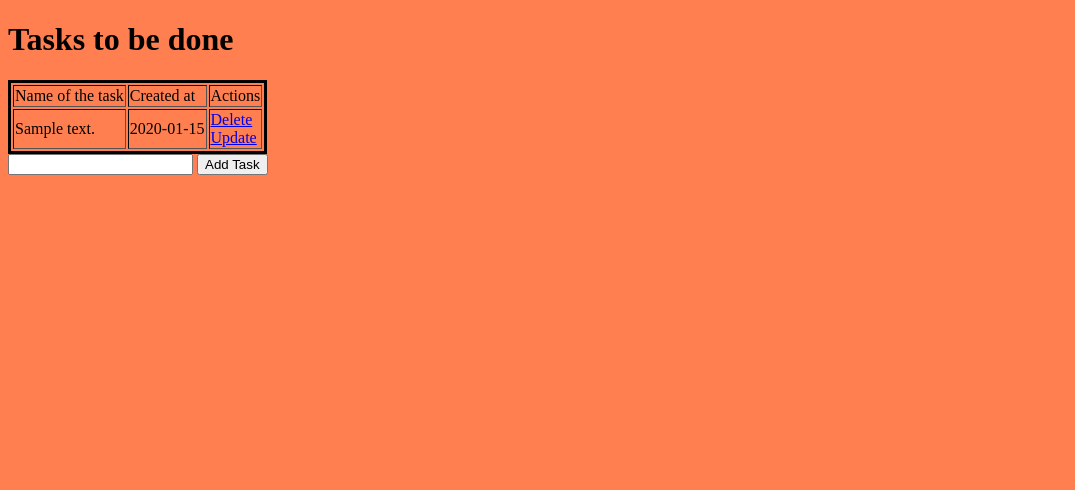
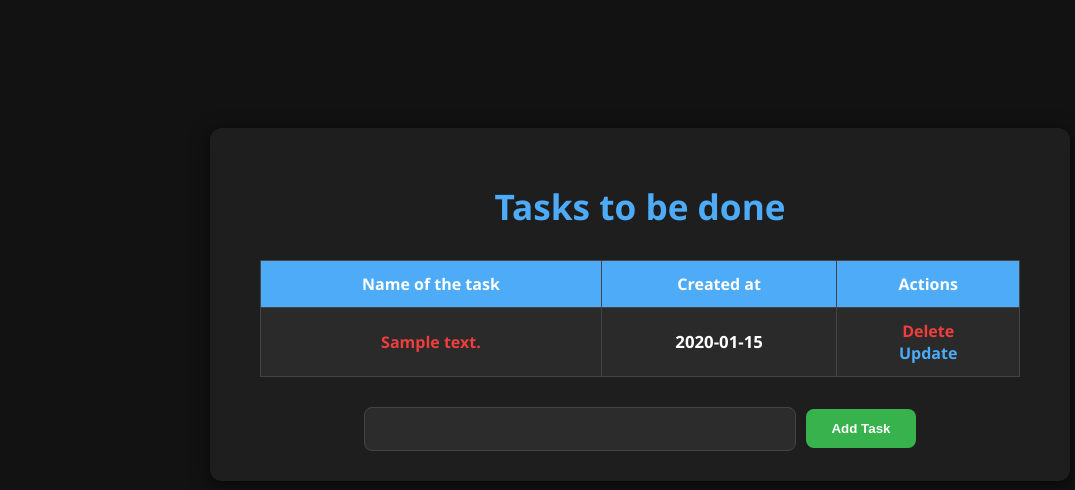
Before and after one commit to Vamsi822447/To-do-list, a Flask app: page / in a window 1280 px wide. Shown: the top 490 px of the page, without its empty margins (0-1075 px from the left). Run offline with Flask 3, Linux system fonts and the light colour scheme; tables that the repository leaves empty hold one stand-in row (values such as "Sample post").

Commit message:
Added scss and css file and styled the project

```diff
--- a/app.py
+++ b/app.py
@@ -14,8 +14,7 @@ class MyTask(db.Model):
 
     def __repr__(self) -> str:
         return f"Task{self.id}"
-
-@app.route('/',methods=['POST','GET'])
+@app.route('/',methods=['GET','POST'])
 def index():
     if request.method == 'POST':
         content = request.form['content']
@@ -23,13 +22,14 @@ def index():
         try:
             db.session.add(new_task)
             db.session.commit()
-            return redirect("/")
+            return redirect('/')
         except Exception as e:
             print(f"ERROR:{e}")
             return f"ERROR:{e}"
     else:
         tasks = MyTask.query.order_by(MyTask.created).all()
-    return render_template('index.html',tasks=tasks)
+        return render_template('index.html',tasks = tasks)
+
 
 @app.route('/delete/<int:id>')
 def delete(id:int):
@@ -37,7 +37,7 @@ def delete(id:int):
     try:
         db.session.delete(delete_task)
         db.session.commit()
-        return redirect("/")
+        return redirect('/')
     except Exception as e:
         return f"ERROR:{e}"
 
@@ -48,12 +48,14 @@ def update(id:int):
         task.content = request.form['content']
         try:
             db.session.commit()
-            return redirect("/")
+            return redirect('/')
         except Exception as e:
             return f"ERROR:{e}"
     else:
         return render_template('update.html',task=task)
 
+
+
 if __name__ == '__main__':
     with app.app_context():
        db.create_all()
--- /dev/null
+++ b/static/css/styles.css
@@ -0,0 +1,123 @@
+body {
+  font-family: "Segoe UI", Tahoma, Geneva, Verdana, sans-serif;
+  background-color: #121212;
+  margin: 0;
+  padding: 0;
+  color: #e0e0e0;
+}
+
+.content {
+  max-width: 800px;
+  width: 90%;
+  margin: 10% auto 50px auto;
+  padding: 30px;
+  background-color: #1e1e1e;
+  border-radius: 12px;
+  box-shadow: 0 5px 20px rgba(0, 0, 0, 0.6);
+  text-align: center;
+}
+.content h1 {
+  color: #4dabf7;
+  font-size: 2.2rem;
+  margin-bottom: 30px;
+}
+.content form {
+  display: flex;
+  justify-content: center;
+  align-items: center;
+  flex-wrap: wrap;
+  gap: 10px;
+}
+.content form #content {
+  flex: 1 1 250px;
+  max-width: 400px;
+  padding: 12px 15px;
+  border: 1px solid #444;
+  border-radius: 8px;
+  background-color: #2c2c2c;
+  color: #e0e0e0;
+  font-size: 1rem;
+  transition: all 0.2s ease;
+}
+.content form #content:focus {
+  outline: none;
+  border-color: #4dabf7;
+  box-shadow: 0 0 8px rgba(77, 171, 247, 0.5);
+}
+.content form #btn-add {
+  padding: 12px 25px;
+  background-color: #37b24d;
+  color: white;
+  border: none;
+  border-radius: 8px;
+  font-weight: 600;
+  cursor: pointer;
+  transition: all 0.2s ease;
+}
+.content form #btn-add:hover {
+  background-color: #2f9e44;
+  transform: translateY(-2px);
+}
+.content table {
+  margin: 30px auto;
+  width: 95%;
+  border-collapse: collapse;
+  font-size: 1rem;
+  color: #e0e0e0;
+}
+.content table th,
+.content table td {
+  padding: 12px 15px;
+  border: 1px solid #444;
+  text-align: center;
+}
+.content table td:nth-child(3) {
+  text-align: center;
+}
+.content table th:first-child,
+.content table td:first-child {
+  color: #f03e3e;
+  font-weight: bold;
+}
+.content table th:nth-child(1) {
+  color: white;
+}
+.content table td:nth-child(2) {
+  font-weight: 600;
+  font-size: 1.05rem;
+  color: white;
+  padding: 6px 14px;
+  text-align: center;
+}
+.content table th {
+  background-color: #4dabf7;
+  color: white;
+}
+.content table tr:nth-child(even) {
+  background-color: #2a2a2a;
+}
+.content table tr:hover {
+  background-color: #3a3a3a;
+  transform: scale(1.01);
+  transition: all 0.2s ease;
+}
+.content a.delete {
+  color: #f03e3e;
+  font-weight: 600;
+  text-decoration: none;
+  transition: color 0.2s ease;
+}
+.content a.delete:hover {
+  color: #c92a2a;
+}
+.content a.update {
+  color: #4dabf7;
+  font-weight: 600;
+  text-decoration: none;
+  transition: color 0.2s ease;
+}
+.content a.update:hover {
+  color: #339af0;
+}
+
+/*# sourceMappingURL=styles.css.map */
--- /dev/null
+++ b/static/scss/styles.scss
@@ -0,0 +1,175 @@
+// ===============================
+// Dark Task App Styling
+// ===============================
+
+// Color palette
+$background-color: #121212; // page background
+$card-bg: #1e1e1e; // container background
+$text-color: #e0e0e0; // general text
+$primary-color: #4dabf7; // blue accent
+$primary-hover: #339af0;
+$success-color: #37b24d; // green button
+$success-hover: #2f9e44;
+$error-color: #f03e3e; // red first column / delete
+$error-hover: #c92a2a;
+$input-bg: #2c2c2c; // dark input
+$shadow-color: rgba(0, 0, 0, 0.6);
+
+// ===============================
+// Body
+// ===============================
+body {
+    font-family: 'Segoe UI', Tahoma, Geneva, Verdana, sans-serif;
+    background-color: $background-color;
+    margin: 0;
+    padding: 0;
+    color: $text-color;
+}
+
+// ===============================
+// Main content container
+// ===============================
+.content {
+    max-width: 800px;
+    width: 90%;
+    margin: 10% auto 50px auto;
+    padding: 30px;
+    background-color: $card-bg;
+    border-radius: 12px;
+    box-shadow: 0 5px 20px $shadow-color;
+    text-align: center;
+
+    // Heading
+    h1 {
+        color: $primary-color;
+        font-size: 2.2rem;
+        margin-bottom: 30px;
+    }
+
+    // Form input + button aligned
+    form {
+        display: flex;
+        justify-content: center;
+        align-items: center;
+        flex-wrap: wrap;
+        gap: 10px; // space between input and button
+
+        #content {
+            flex: 1 1 250px;
+            max-width: 400px;
+            padding: 12px 15px;
+            border: 1px solid #444;
+            border-radius: 8px;
+            background-color: $input-bg;
+            color: $text-color;
+            font-size: 1rem;
+            transition: all 0.2s ease;
+
+            &:focus {
+                outline: none;
+                border-color: $primary-color;
+                box-shadow: 0 0 8px rgba($primary-color, 0.5);
+            }
+        }
+
+        #btn-add {
+            padding: 12px 25px;
+            background-color: $success-color;
+            color: white;
+            border: none;
+            border-radius: 8px;
+            font-weight: 600;
+            cursor: pointer;
+            transition: all 0.2s ease;
+
+            &:hover {
+                background-color: $success-hover;
+                transform: translateY(-2px);
+            }
+        }
+    }
+
+    // ===============================
+    // Table Styling
+    // ===============================
+    table {
+        margin: 30px auto;
+        width: 95%;
+        border-collapse: collapse;
+        font-size: 1rem;
+        color: $text-color;
+
+        th,
+        td {
+            padding: 12px 15px;
+            border: 1px solid #444;
+            text-align: center;
+        }
+
+        // Center the Created at column data
+        td:nth-child(3) {
+            text-align: center;
+        }
+
+        // First column red (ID)
+        th:first-child,
+        td:first-child {
+            color: $error-color;
+            font-weight: bold;
+        }
+
+        // Task name header (1st column header - make it white)
+        th:nth-child(1) {
+            color: white;
+        }
+
+        // Task name badge (2nd column) - white text, no background gradient
+        td:nth-child(2) {
+            font-weight: 600;
+            font-size: 1.05rem;
+            color: white; // white text color
+            padding: 6px 14px;
+            text-align: center;
+        }
+
+        th {
+            background-color: $primary-color;
+            color: white;
+        }
+
+        tr:nth-child(even) {
+            background-color: #2a2a2a;
+        }
+
+        tr:hover {
+            background-color: #3a3a3a;
+            transform: scale(1.01);
+            transition: all 0.2s ease;
+        }
+    }
+
+    // ===============================
+    // Links styling
+    // ===============================
+    a.delete {
+        color: $error-color;
+        font-weight: 600;
+        text-decoration: none;
+        transition: color 0.2s ease;
+
+        &:hover {
+            color: $error-hover;
+        }
+    }
+
+    a.update {
+        color: $primary-color;
+        font-weight: 600;
+        text-decoration: none;
+        transition: color 0.2s ease;
+
+        &:hover {
+            color: $primary-hover;
+        }
+    }
+}
--- a/static/style.css
+++ /dev/null
@@ -1,11 +0,0 @@
-body {
-    background-color: coral;
-}
-
-h1 {
-    color: black;
-}
-
-table {
-    border: black solid;
-}
--- a/templates/base.html
+++ b/templates/base.html
@@ -5,7 +5,7 @@
     <meta charset="UTF-8">
     <meta name="viewport" content="width=device-width, initial-scale=1.0">
     {% block head %} {% endblock %}
-    <link rel="stylesheet" href="{{url_for('static',filename='style.css')}}">
+    <link rel="stylesheet" href="{{ url_for('static', filename='css/styles.css') }}">
 </head>
 
 <body>
--- a/templates/index.html
+++ b/templates/index.html
@@ -7,24 +7,24 @@
 
 
 {%block body%}
-
+<div class="content">
     {% if tasks | length<1 %} <h3>There are no tasks... create one here</h3>
         {%else%}
         <h1>Tasks to be done</h1>
         <table border="1">
             <tr>
-            <td>Name of the task</td>
-            <td>Created at</td>
-            <td>Actions</td>
+                <th>Name of the task</th>
+                <th>Created at</th>
+                <th>Actions</th>
             </tr>
             {%for task in tasks%}
             <tr>
                 <td>{{task.content}}</td>
                 <td>{{task.created.strftime("%Y-%m-%d")}}</td>
                 <td>
-                <a href="/delete/{{task.id}}">Delete</a>
+                    <a href="/delete/{{task.id}}" class="delete">Delete</a>
                     <br />
-                <a href="/update/{{task.id}}">Update</a>
+                    <a href="/update/{{task.id}}" class="update">Update</a>
                 </td>
             </tr>
             {% endfor %}
@@ -35,4 +35,5 @@
             <input type="text" name="content" id="content">
             <input type="submit" value="Add Task" id="btn-add">
         </form>
+</div>
 {% endblock %}
```
Also changed, not shown: practice.py (added, +26 -0 lines), practice1.py (added, +15 -0 lines), 1 other file. Lines whose indentation alone changed are shown as unchanged.
